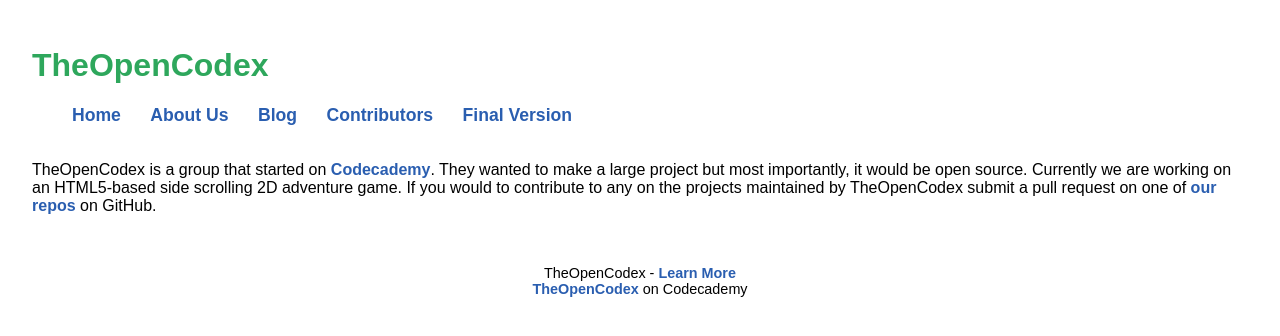
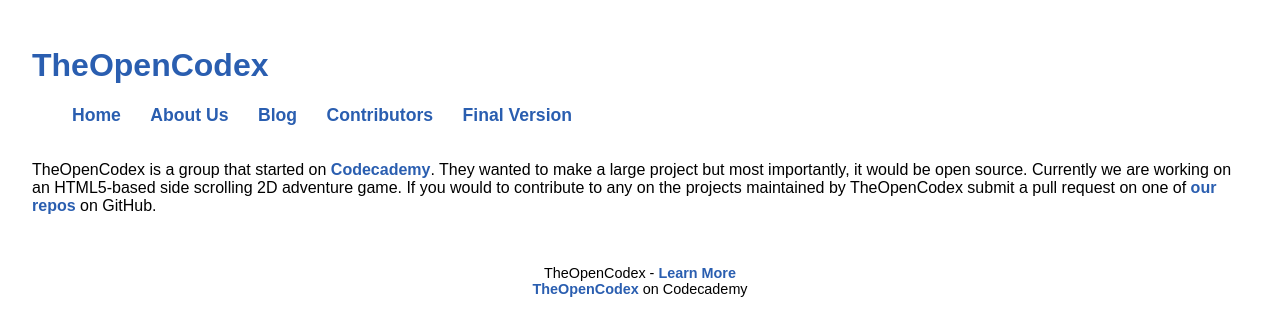
Before and after one commit to c0D1NG1010/theopencodex.github.com, a Jekyll site: the page built from index.html, in a window 1280 px wide. Shown: the top 336 px of the page. Built offline with Jekyll 4.4.1, drawn with Linux system fonts in a browser that asks for light colours; nearby versions of some CDN libraries.

Commit message:
Update css/theopencodex.css

```diff
--- a/css/theopencodex.css
+++ b/css/theopencodex.css
@@ -1 +1 @@
-a{color:#2a5eb0;font-weight:bold;text-decoration:none}a:hover{color:#0e3572;text-decoration:underline}div.wrapper{width:95%;padding:2%;margin:0 auto}@media only screen and (max-width: 860px){#main-nav ul{display:none !important}#main-nav select{display:block !important;margin:15px auto}}#main-header .logo-main a{color:#2ea75c;text-decoration:none}#main-header .logo-main a:hover{color:#1a542f}#main-header{margin-bottom:35px}#main-header #main-nav ul li{margin-right:25px;display:inline-block}#main-header #main-nav ul li a{font-size:1.1em}#main-header #main-nav ul li a:hover{text-decoration:none}#main-header #main-nav select{display:none}.content#allposts ul#allpostslist li{margin-bottom:5px}.content#allposts ul#allpostslist li a{font-size:1.1em}#main-footer{margin-top:50px}#main-footer .footer-text{text-align:center;font-size:0.9em}
+a{color:#2a5eb0;font-weight:bold;text-decoration:none}a:hover{color:#0e3572;text-decoration:underline}div.wrapper{width:95%;padding:2%;margin:0 auto}@media only screen and (max-width: 860px){#main-nav ul{display:none !important}#main-nav select{display:block !important;margin:15px auto}}#main-header .logo-main a{color:#2a5eb0;text-decoration:none}#main-header .logo-main a:hover{color:#0e3572}#main-header{margin-bottom:35px}#main-header #main-nav ul li{margin-right:25px;display:inline-block}#main-header #main-nav ul li a{font-size:1.1em}#main-header #main-nav ul li a:hover{text-decoration:none}#main-header #main-nav select{display:none}.content#allposts ul#allpostslist li{margin-bottom:5px}.content#allposts ul#allpostslist li a{font-size:1.1em}#main-footer{margin-top:50px}#main-footer .footer-text{text-align:center;font-size:0.9em}
```
